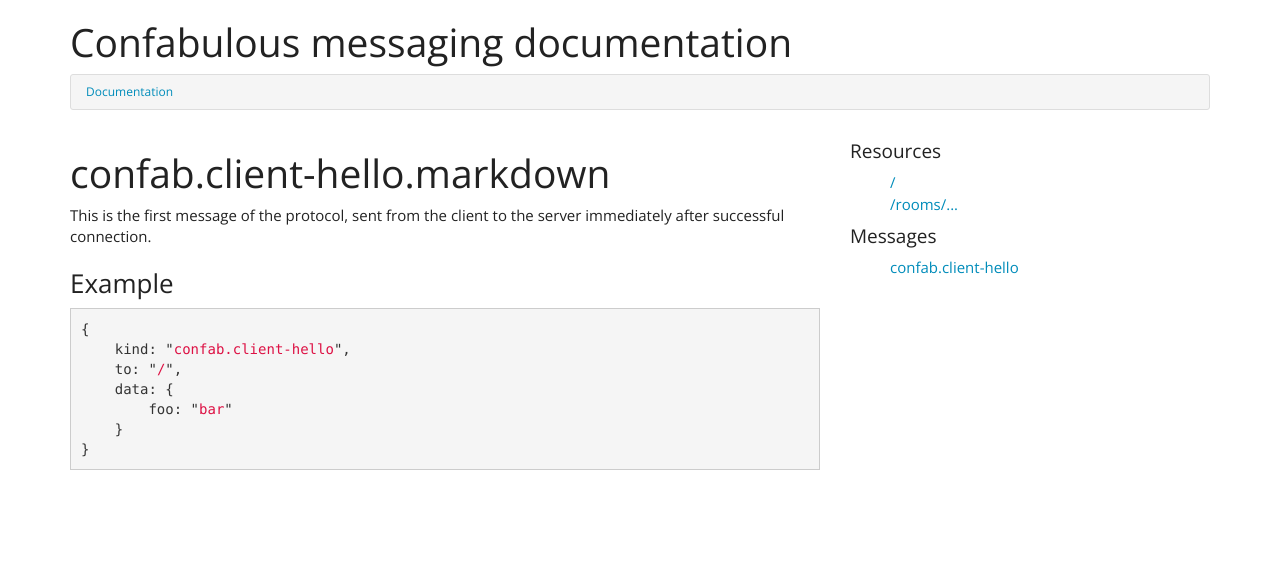
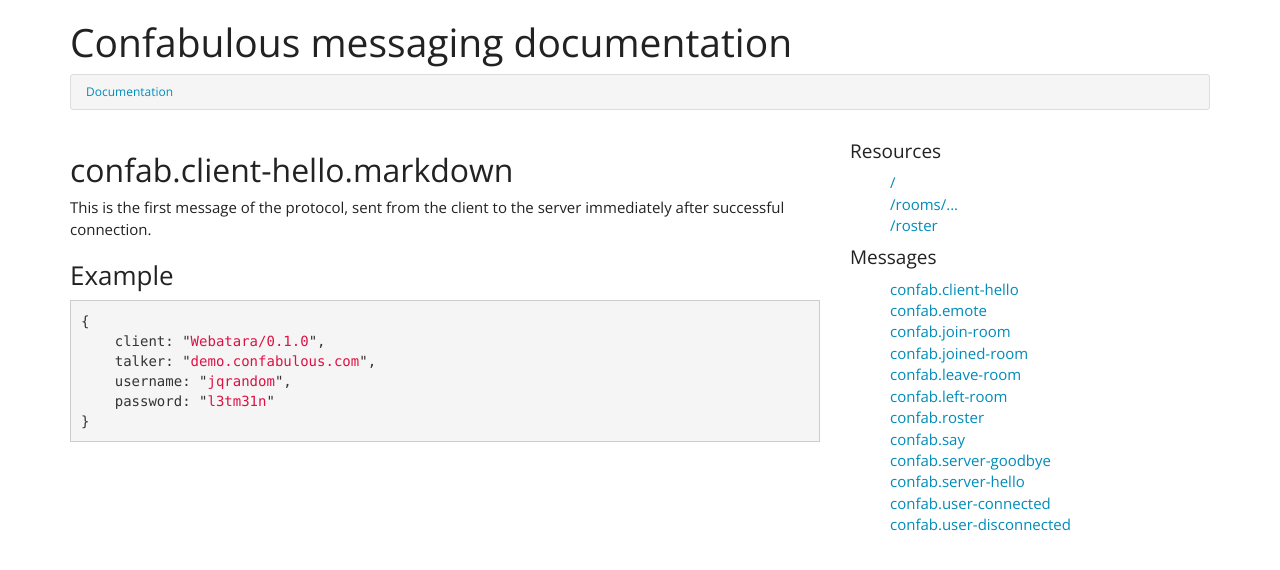
Before and after one commit to confabulous/confabulous.github.io, a Jekyll site: the page built from messages/confab.client-hello.markdown, in a window 1280 px wide. Shown: the top 570 px of the page. Built offline with Jekyll 4.4.1, drawn with Linux system fonts in a browser that asks for light colours; nearby versions of some CDN libraries; Markdown is read by kramdown in place of the engine named in the settings.

Commit message:
Documented messages and resources so far
[touch: 9]

```diff
--- a/_layouts/default.html
+++ b/_layouts/default.html
@@ -31,7 +31,7 @@
       <div class="row">
 
         <div class="col-md-8">
-          <h1>{{page.name}}</h1>
+          <h2>{{page.name}}</h2>
           {{content}}
         </div>
 
--- a/index.markdown
+++ b/index.markdown
@@ -1,6 +1,4 @@
 ---
 layout: default
-title: Confabulous messaging documentation
 ---
-
-{{site.data.testing}}
+[Resources](resources/) and the [messages](messages/) they receive and send are documented here.
--- a/messages/confab.client-hello.markdown
+++ b/messages/confab.client-hello.markdown
@@ -4,14 +4,13 @@ name: confab.client-hello
 ---
 This is the first message of the protocol, sent from the client to the server immediately after successful connection.
 
-<h3>Example</h3>
+### Example
 
 {% highlight javascript %}
 {
-    kind: "confab.client-hello",
-    to: "/",
-    data: {
-        foo: "bar"
-    }
+    client: "Webatara/0.1.0",
+    talker: "demo.confabulous.com",
+    username: "jqrandom",
+    password: "l3tm31n"
 }
 {% endhighlight %}
--- /dev/null
+++ b/messages/confab.join-room.markdown
@@ -0,0 +1,11 @@
+---
+layout: message
+name: confab.join-room
+---
+Request to join a room.
+
+### Example
+
+{% highlight javascript %}
+{}
+{% endhighlight %}
--- /dev/null
+++ b/messages/confab.leave-room.markdown
@@ -0,0 +1,11 @@
+---
+layout: message
+name: confab.leave-room
+---
+Request to leave a room.
+
+### Example
+
+{% highlight javascript %}
+{}
+{% endhighlight %}
--- /dev/null
+++ b/messages/confab.left-room.markdown
@@ -0,0 +1,11 @@
+---
+layout: message
+name: confab.left-room
+---
+Acknowledgement of having left a room.
+
+### Example
+
+{% highlight javascript %}
+{}
+{% endhighlight %}
--- /dev/null
+++ b/messages/confab.roster.markdown
@@ -0,0 +1,23 @@
+---
+layout: message
+name: confab.roster
+---
+Full list of currently online users, sent to a user when they first connect. Deltas are sent as
+[confab.user-connected](confab.user-connected.html) and [confab.user-disconnected](confab.user-disconnected.html).
+
+### Example
+
+{% highlight javascript %}
+{
+    entries: [
+        {
+            session: "/sessions/1.2.3.4:5678",
+            username: "jqrandom"
+        },
+        {
+            session: "/sessions/4.3.2.1:1234",
+            username: "dan"
+        }
+    ]
+}
+{% endhighlight %}
--- /dev/null
+++ b/resources/index.markdown
@@ -0,0 +1,3 @@
+---
+layout: default
+---
--- a/resources/room.markdown
+++ b/resources/room.markdown
@@ -2,4 +2,16 @@
 layout: resource
 name: /rooms/...
 ---
-A channel resource that represents a room.
+A resource that represents a room and allows users to openly communicate.
+
+### Receives
+* [confab.join-room](../messages/confab.join-room.html)
+* [confab.leave-room](../messages/confab.leave-room.html)
+* [confab.say](../messages/confab.say.html)
+* [confab.emote](../messages/confab.emote.html)
+
+### Sends
+* [confab.joined-room](../messages/confab.joined-room.html)
+* [confab.left-room](../messages/confab.left-room.html)
+* [confab.say](../messages/confab.say.html)
+* [confab.emote](../messages/confab.emote.html)
--- a/resources/root.markdown
+++ b/resources/root.markdown
@@ -2,4 +2,11 @@
 layout: resource
 name: /
 ---
-This is the root resource that handles connection, authentication etc.
+The root talker resource.
+
+### Receives
+* [confab.client-hello](../messages/confab.client-hello.html)
+
+### Sends
+* [confab.server-hello](../messages/confab.server-hello.html)
+* [confab.server-goodbye](../messages/confab.server-goodbye.html)
--- /dev/null
+++ b/resources/roster.markdown
@@ -0,0 +1,14 @@
+---
+layout: resource
+name: /roster
+---
+Manages the list of users currently logged in to the talker.
+
+### Receives
+* [confab.user-connected](../messages/confab.user-connected.html)
+* [confab.user-disconnected](../messages/confab.user-disconnected.html)
+
+### Sends
+* [confab.user-connected](../messages/confab.user-connected.html)
+* [confab.user-disconnected](../messages/confab.user-disconnected.html)
+* [confab.roster](../messages/confab.roster.html)
```
Also changed, not shown: messages/confab.emote.markdown (added, +15 -0 lines), messages/confab.joined-room.markdown (added, +14 -0 lines), messages/confab.say.markdown (added, +14 -0 lines), messages/confab.server-goodbye.markdown (added, +18 -0 lines), messages/confab.server-hello.markdown (added, +15 -0 lines), messages/confab.user-connected.markdown (added, +14 -0 lines), messages/confab.user-disconnected.markdown (added, +13 -0 lines), messages/index.markdown (added, +20 -0 lines).
